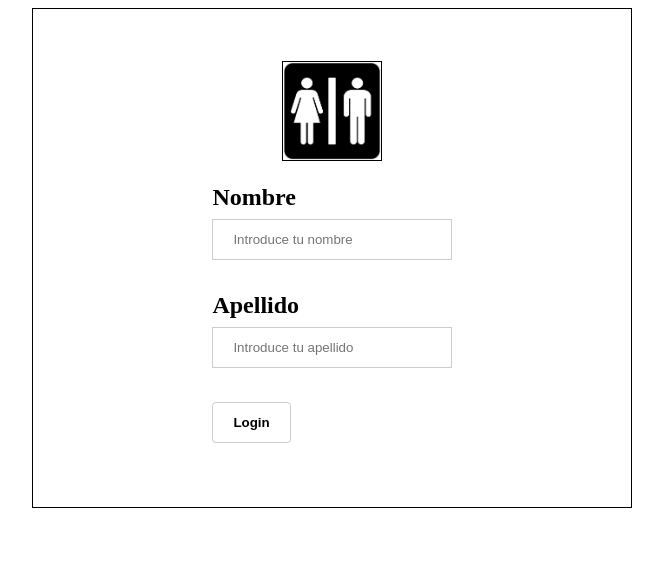
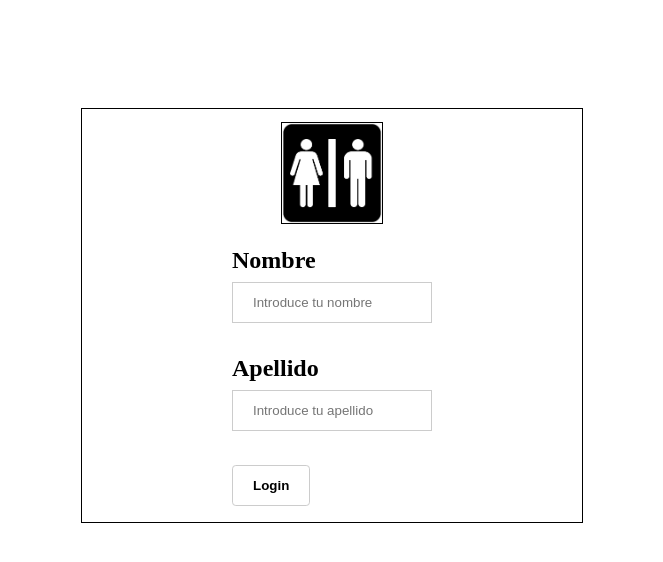
Before and after one commit to InharLlona/Entregable1, a plain HTML site: page Index.html in a window 1280 px wide. Shown: the whole page, without its empty margins (308-971 px from the left). Drawn offline with Linux system fonts and the light colour scheme.

Commit message:
cambios de centraje

```diff
--- a/Index.html
+++ b/Index.html
@@ -8,6 +8,7 @@
     <title>Document</title>
 </head>
 <body>
+    <div class="cTodo">
     <div class="TotalContainer">
         <div class="IconContainer">
             <img src="img/descarga.png" class="Icon">
@@ -23,6 +24,7 @@
             <button type="button" id="Redister" onclick="console.log(getElementById('Name').value,getElementById('Surname').value)" class="cButton"><b>Login</b></button>
         </div>
     </div>
+    </div>
     <script src="js/js.js"></script>
 </body>
 </html>
--- a/css/style.css
+++ b/css/style.css
@@ -2,7 +2,6 @@
     width: 100px;
     height: auto;
     border: solid 1px black;
-    box-sizing:border-box;
 }
 .IconContainer{
     padding: 3px;
@@ -10,24 +9,27 @@
     justify-content: center;
     margin-bottom: 10px;
 }
+.cTodo{
+    width: 100%;
+    display: flex;
+    flex-direction: column;
+    padding: 100px 0px 0px 0px;
+}
 .TotalContainer{
-    width: 100%;
-    max-width: 600px;
-    min-width:400px;
-    justify-self: center;
-    display:flex;
+    padding: 10px 0px 0px 0px;
+    width: 40%;
+    max-width: 500px;
+    min-width:500px;
+    border: solid 1px black;
+    display: flex;
     flex-direction: column;
-    height: 500px;
-    justify-content: center;
-    border: 1px black solid;
-    box-sizing:border-box;
+    align-self:center;
 }
 .cData{
     width: 40%;
     padding: 10px 0px 0 0px;
     display: flex;
     flex-direction: column;
-    box-sizing:border-box;
     align-self: center;
     text-align: left;
 }
@@ -41,14 +43,12 @@ input {
     margin: 8px 0 32px 0;
     border: 1px solid #ccc;
     display: block;
-    box-sizing:border-box;
   }
 
 .cAction{
     width: 40%;
     padding: 2px 0px 16px 0px;
     text-align: left;
-    box-sizing:border-box;
     align-self: center;
 }
   .cButton{
```
